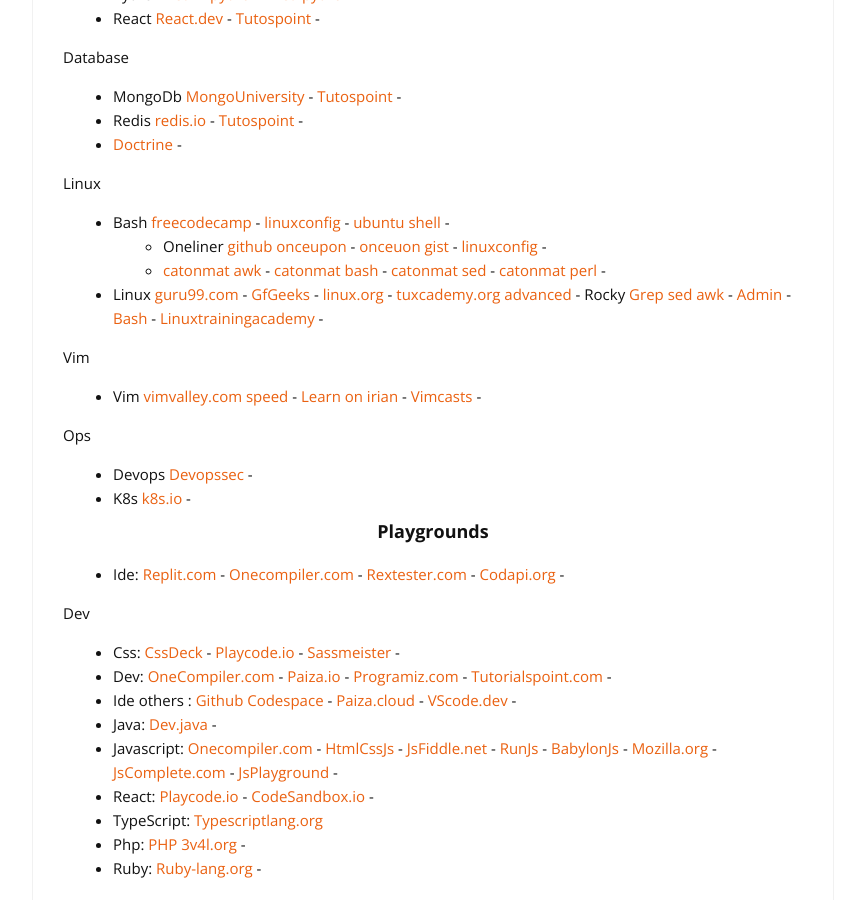
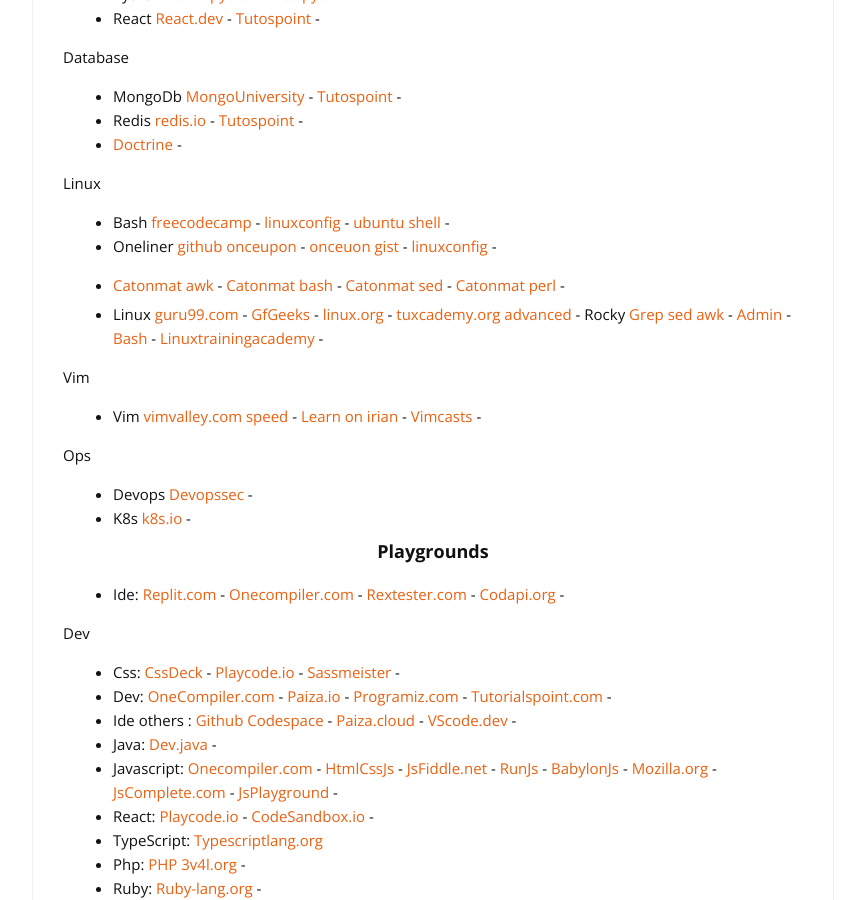
Before and after one commit to cylmat/cylmat.github.io, a Jekyll site: the page built from _pages/USEFUL.md, in a window 1280 px wide and 900 px high, scrolled down 804 px. Shown: the whole window, without its empty margins (207-1072 px from the left). Built offline with Jekyll 4.4.1, drawn with Linux system fonts in a browser that asks for light colours; nearby versions of some CDN libraries.

```diff
--- a/_pages/USEFUL.md
+++ b/_pages/USEFUL.md
@@ -41,8 +41,8 @@ Database
 
 Linux
 + Bash [freecodecamp](https://www.freecodecamp.org/news/bash-scripting-tutorial-linux-shell-script-and-command-line-for-beginners/) - [linuxconfig](https://linuxconfig.org/bash-scripting-tutorial) - [ubuntu shell](https://doc.ubuntu-fr.org/tutoriel/script_shell) -
-  + Oneliner [github onceupon](https://github.com/onceupon/Bash-Oneliner) - [onceuon gist](https://gist.github.com/onceupon/b225f26c4cbc6eb4c41c3a4f09ba9ed7) - [linuxconfig](https://linuxconfig.org/linux-complex-bash-one-liner-examples) -
-  - [catonmat awk](https://catonmat.net/awk-one-liners-explained-part-one) - [catonmat bash](https://catonmat.net/bash-one-liners-explained-part-one) - [catonmat sed](https://catonmat.net/sed-one-liners-explained-part-one) - [catonmat perl](https://catonmat.net/perl-one-liners-explained-part-one) -
++ Oneliner [github onceupon](https://github.com/onceupon/Bash-Oneliner) - [onceuon gist](https://gist.github.com/onceupon/b225f26c4cbc6eb4c41c3a4f09ba9ed7) - [linuxconfig](https://linuxconfig.org/linux-complex-bash-one-liner-examples) -
+- [Catonmat awk](https://catonmat.net/awk-one-liners-explained-part-one) - [Catonmat bash](https://catonmat.net/bash-one-liners-explained-part-one) - [Catonmat sed](https://catonmat.net/sed-one-liners-explained-part-one) - [Catonmat perl](https://catonmat.net/perl-one-liners-explained-part-one) -
 
 + Linux [guru99.com](https://www.guru99.com/fr/unix-linux-tutorial.html) - [GfGeeks](https://www.geeksforgeeks.org/linux-tutorial/) - [linux.org](https://www.linux.org/forums/#linux-tutorials.122) - [tuxcademy.org advanced](https://www.tuxcademy.org/product/grd2/) - Rocky [Grep sed awk](https://docs.rockylinux.org/books/sed_awk_grep) - [Admin](https://docs.rockylinux.org/books/admin_guide/00-toc) - [Bash](https://docs.rockylinux.org/books/learning_bash/00-toc) - [Linuxtrainingacademy](https://www.linuxtrainingacademy.com/) -
 
```
